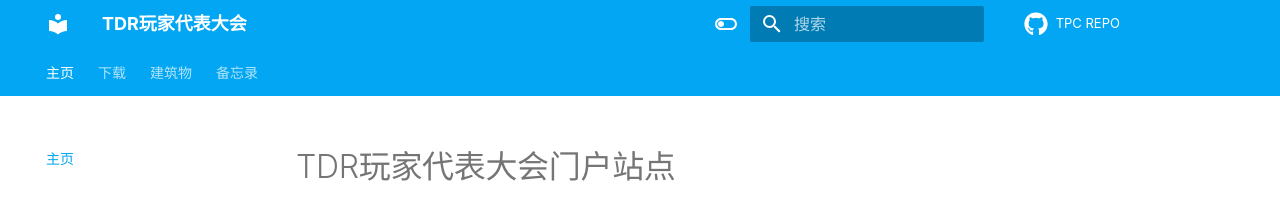
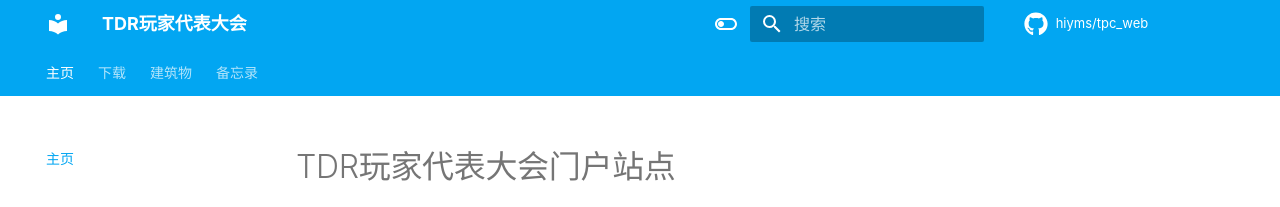
Before and after one commit to hiyms/tpc_web, an MkDocs documentation site: the page built from docs/index.md, in a window 1280 px wide. Shown: the top 207 px of the page. Built offline with MkDocs 1.6.1 and Material for MkDocs 9.7.7, drawn with Linux system fonts in a browser that asks for light colours; some web fonts are replaced; comment, search, counter and statistics services are not loaded.

Commit message:
modified:   mkdocs.yml

```diff
--- a/mkdocs.yml
+++ b/mkdocs.yml
@@ -86,8 +86,8 @@ plugins:
   - tags
   - search
 
-repo_url: https://github.com/hiyms/tpc
-repo_name: TPC REPO
+repo_url: https://github.com/hiyms/tpc_web
+repo_name: hiyms/tpc_web
 edit_uri: edit/master/docs/
 copyright: Copyright &copy; 2021 - 2023 TDR玩家代表大会
 
```
